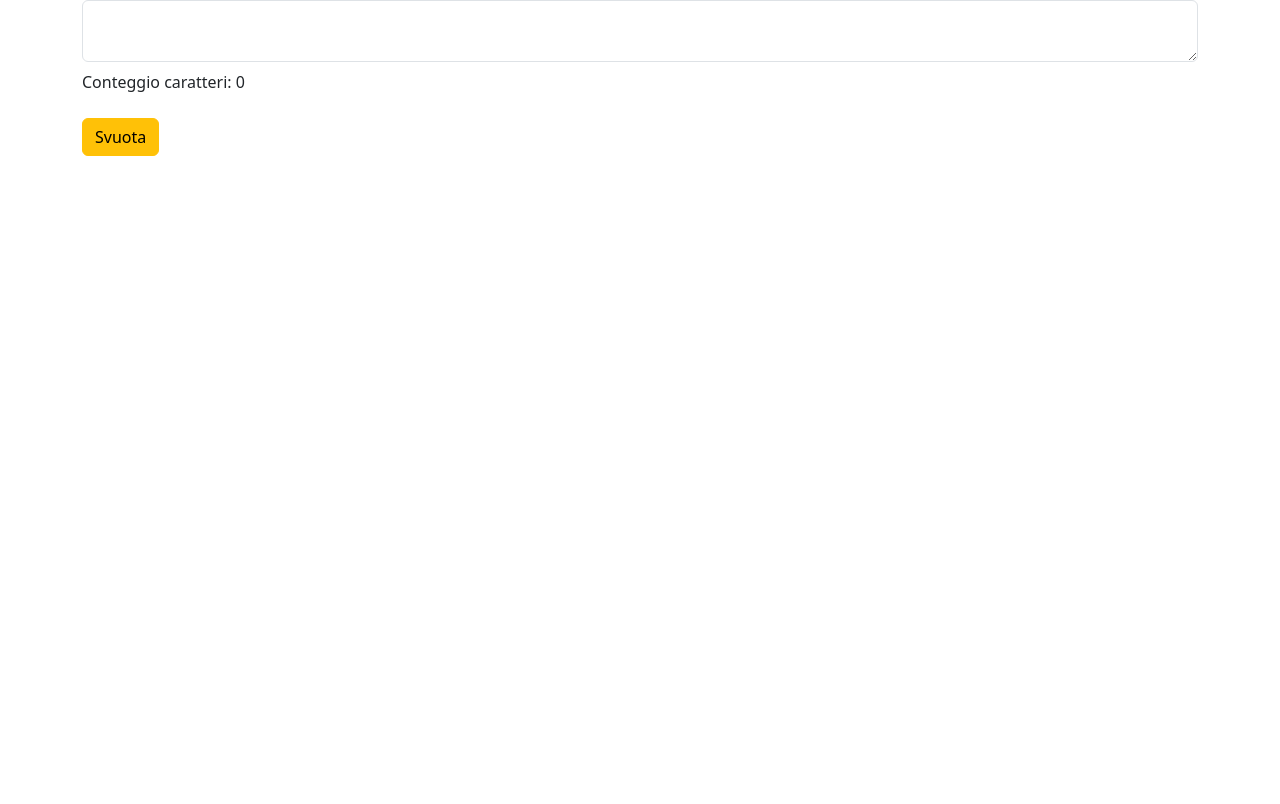
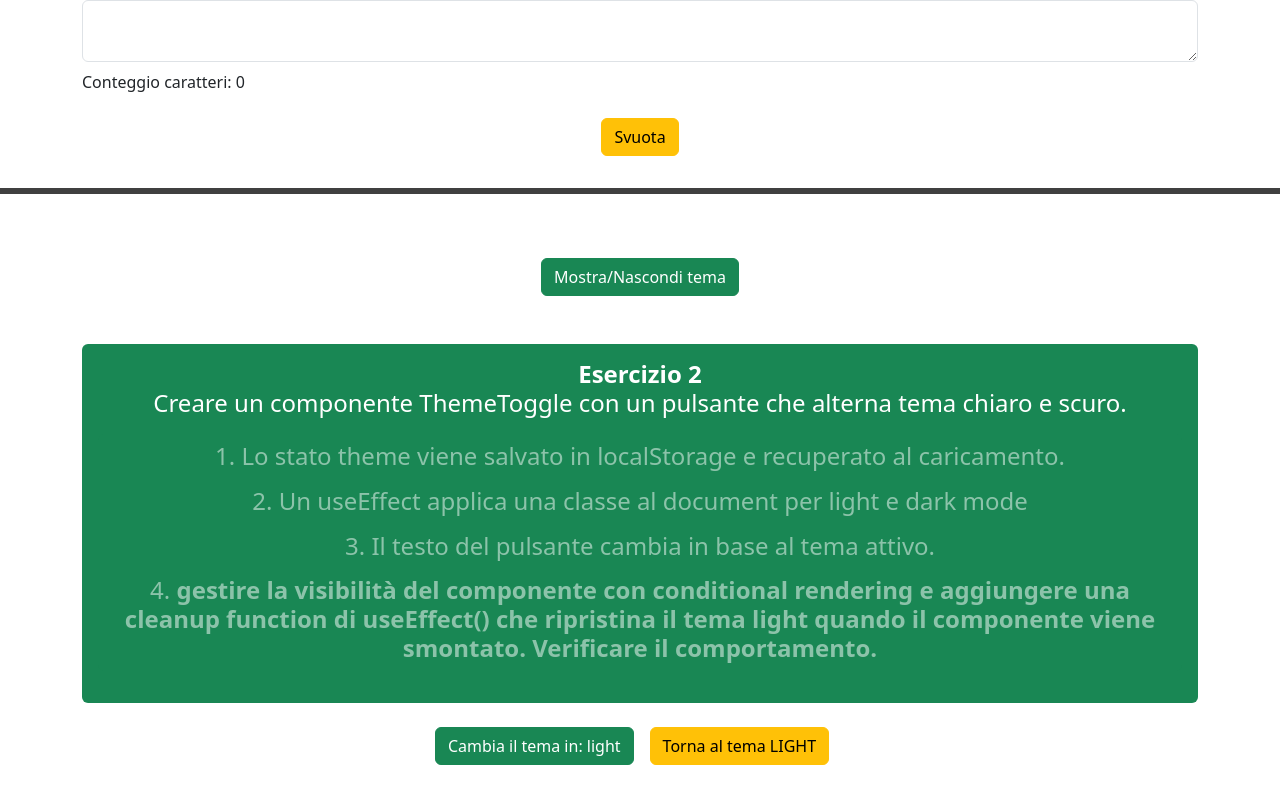
Before and after one commit to ilfosch18-dot/react-use-effect, a React (Vite) app: page / in a window 1280 px wide. Shown: the part 510-1314 px from the top of the page. Before the commit the page ends 800 px from the top, so only its background shows below. Built offline with nearby package versions, Linux system fonts and the light colour scheme.

Commit message:
SecondoEsercizio

```diff
--- a/src/App.jsx
+++ b/src/App.jsx
@@ -1,11 +1,12 @@
 import Header from "./components/layout/Header.jsx"
-import PrimoEsercizio from "./components/sections/PrimoEsercizio.jsx"
+import MainContent from "./components/layout/MainContent.jsx"
+
 
 export default function App() {
   return (
     <>
       <Header />
-      <PrimoEsercizio />
+      <MainContent />
     </>
   )
 }
--- a/src/components/layout/MainContent.jsx
+++ b/src/components/layout/MainContent.jsx
@@ -1,5 +1,20 @@
+import { useState } from "react";
+import PrimoEsericizio  from "../sections/PrimoEsercizio";
+import SecondoEsercizio from "../sections/SecondoEsercizio";
+
 export default function MainContent() {
+
+  const [showTheme, setShowTheme] = useState(true);
+
   return (
-    <main><PrimoEsericizio /></main>
-  )
+    <main className="text-center">
+        <PrimoEsericizio />
+        <hr className="border border-black border-3 opacity-75"></hr>
+      <button className="mt-5 btn btn-success" onClick={() => setShowTheme(!showTheme)}>
+        Mostra/Nascondi tema
+      </button>
+
+      {showTheme && <SecondoEsercizio />}
+    </main>
+  );
 }
--- a/src/components/sections/PrimoEsercizio.jsx
+++ b/src/components/sections/PrimoEsercizio.jsx
@@ -24,10 +24,9 @@ useEffect(() => {
     console.log('Salvataggio dati con local storage');
     // QUESTA CONDIZIONE SERVE IN MODO DA SALVARERE NEL LOCAL STORAGE text SOLO QUANDO NON E' VUOTO
   if (text !== '') {
+    // LOCAL STORAGE, SI USA PER SALVARE IL VALORE DI text SOTTO LA CHIAVE 'text-count' (nome arbitrario, poteva essere qualsiasi cosa purchè parlante)
     localStorage.setItem('text-count', JSON.stringify(text));
   }
-    // LOCAL STORAGE, SI USA PER SALVARE IL VALORE DI text SOTTO LA CHIAVE 'text-count' (nome arbitrario, poteva essere qualsiasi cosa purchè parlante)
-    localStorage.setItem('text-count', JSON.stringify(text));
     // CONTEGGIO DEI CARATTERI NELLA TAB DEL BROWSER, ANCHE PER QUESTO MOTIVO SERVE useEffect, PERCHE' BISGONA ACCEDERE A QUESTO ELEMENTO DEL DOM!
     document.title = `Conteggio caratteri: ${text.length}`;
     }, [text]);
--- /dev/null
+++ b/src/components/sections/SecondoEsercizio.jsx
@@ -0,0 +1,66 @@
+// IMPORTO GLI HOOK useState E useEffect insieme
+import { useState, useEffect} from 'react';
+
+export default function SecondoEsercizio() {
+
+// Creo uno state "theme" e uso una funzione per recuperare il valore salvato nel localStorage al primo caricamento
+const [theme, setTheme] = useState(() => {
+// Creo una variabile che controlla se è presente un tema salvato nel localStorage
+// non uso JSON.parse perchè non ho nulla di convertito ma semplicemente 'theme'
+    const themeSaved = localStorage.getItem('theme');
+// operatore ternario, se c'è un tema salvato ok(tema dark) altrimenti tema light come iniziale
+    return themeSaved ? themeSaved : 'light';
+});
+
+// funzione richiesta per fare switch light/dark
+function ThemeToggle() {
+    // se il tema è dark imposta la funzione di modifica setTheme su light
+    if (theme === "dark") {
+        setTheme("light");
+    // se il tema è light imposta la funzione di modifica setTheme su dark
+    } else {
+        setTheme("dark");
+    }
+}
+
+function resetThemeLight(){
+    setTheme("light");
+}
+
+useEffect(() => {
+// console log di controllo
+    console.log('Salva tema in local storage');
+// Prendo l'elemento <html> della pagina e imposto il suo attributo data-bs-theme usando il valore contenuto nello state "theme"
+document.documentElement.setAttribute("data-bs-theme", theme);
+// Local storage, non mi serve lo stringify perchè non ho nulla da convertire in quanto è uno stato che sto passando
+    localStorage.setItem('theme', theme);
+// CLEANUP FUNCTION
+  return () => {
+// Quando il componente viene smontato, ripristino il tema light
+    document.documentElement.setAttribute("data-bs-theme", "light");
+  };
+},[theme]);
+
+  return (
+<main className="my-5 main-content">
+      <div className="container">
+        <h4 className="text-center mb-4 text-bg-success p-3 rounded">
+          <b>Esercizio 2</b>
+          <br />
+          Creare un componente ThemeToggle con un pulsante che alterna tema chiaro e scuro.
+          <ol className="list-group list-group-numbered py-3">
+            <li className="list-group-item bg-success border-0 text-white-50">Lo stato theme viene salvato in localStorage e recuperato al caricamento.</li>
+            <li className="list-group-item bg-success border-0 text-white-50">Un useEffect applica una classe al document per light e dark mode</li>
+            <li className="list-group-item bg-success border-0 text-white-50">Il testo del pulsante cambia in base al tema attivo.</li>
+            <li className="list-group-item bg-success border-0 text-white-50"><strong>gestire la visibilità del componente con conditional rendering e aggiungere una cleanup function di useEffect()
+                che ripristina il tema light quando il componente viene smontato. Verificare il comportamento.</strong></li>
+        </ol>
+        </h4>
+      </div>
+      <div className='my-3 container text-center'>
+        <button className='btn btn-success' id='themeChanger' onClick={ThemeToggle}>{`Cambia il tema in: ${theme}`}</button>
+        <button className='mx-3 btn btn-warning' id='resetLightTheme' onClick={resetThemeLight}>Torna al tema LIGHT</button>
+      </div>
+      </main>
+    )
+}
```
